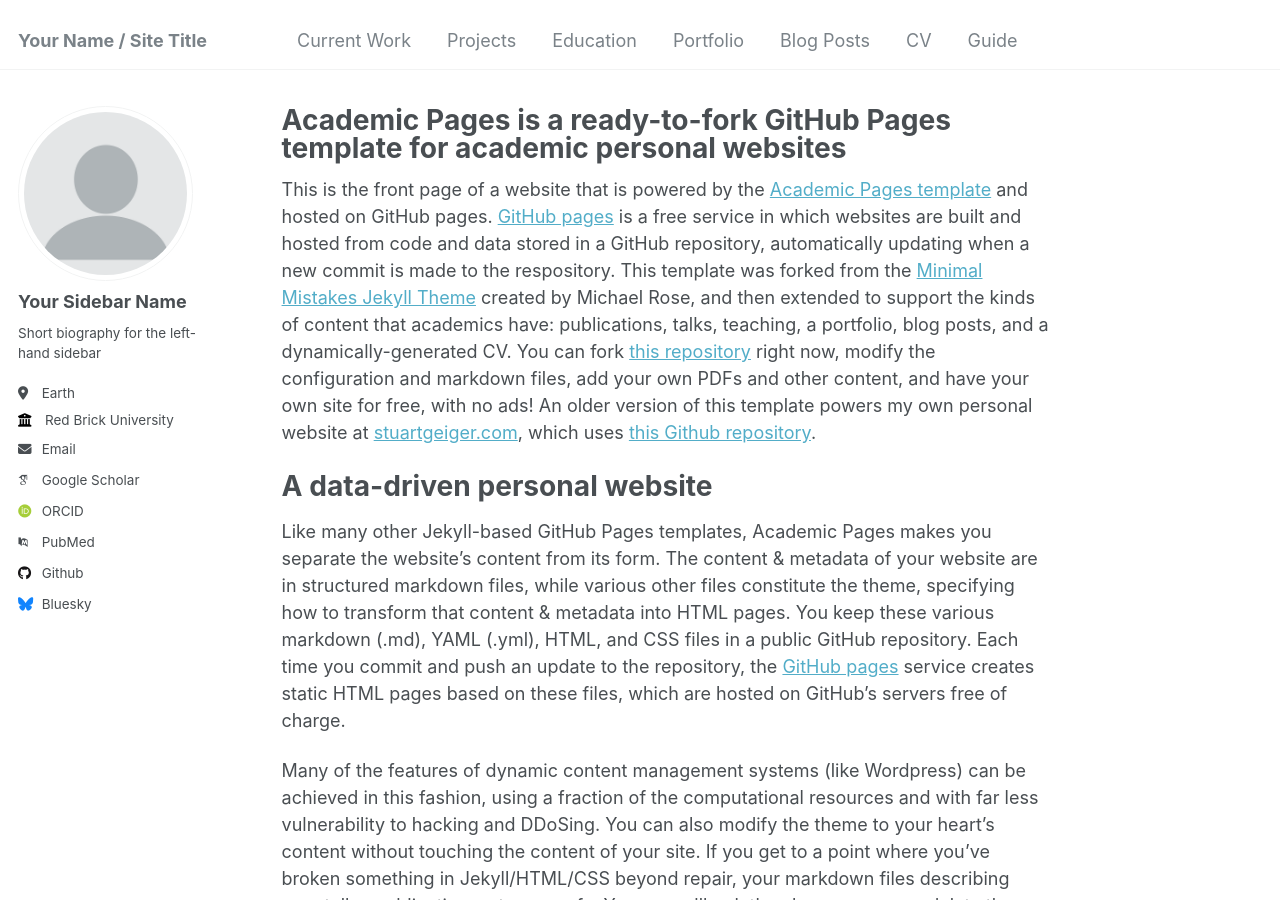
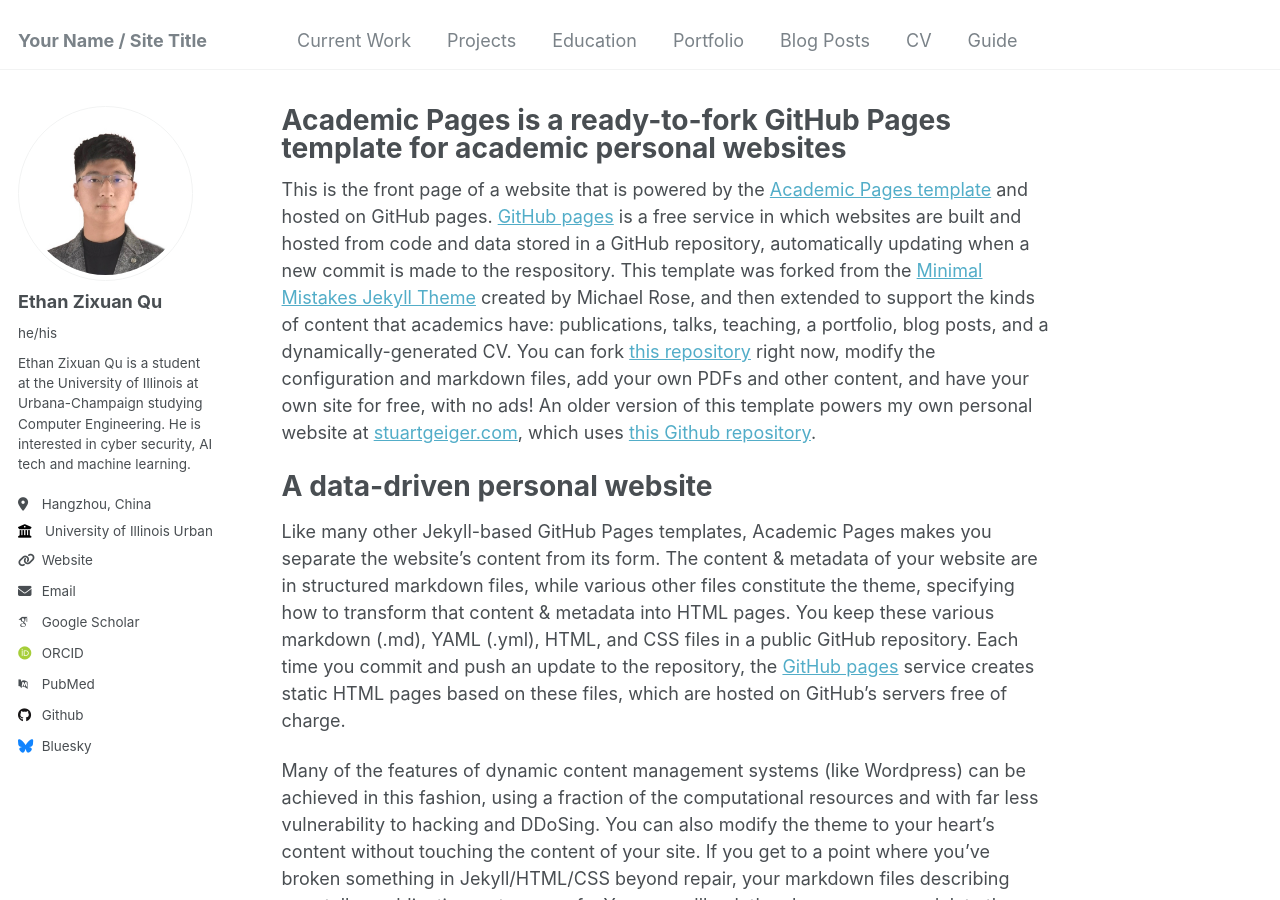
Before and after one commit to ethanq821/ethanq821.github.io, a Jekyll site: the page built from _pages/about.md, in a window 1280 px wide and 900 px high. Built offline with Jekyll 4.4.1, drawn with Linux system fonts in a browser that asks for light colours; some web fonts are replaced.

Commit message:
Update _config.yml

```diff
--- a/_config.yml
+++ b/_config.yml
@@ -21,14 +21,14 @@ repository               : "academicpages/academicpages.github.io"
 #               Additional customization can be done by editing /_includes/author-profile.html
 author:
   # Biographic information
-  avatar           : "profile.png"
-  name             : "Your Sidebar Name"
-  pronouns         : # example: "she/her"
-  bio              : "Short biography for the left-hand sidebar"
-  location         : "Earth"
-  employer         : "Red Brick University"
-  uri              : # URL
-  email            : "none@example.org"
+  avatar           : "person_pic.jpg"
+  name             : "Ethan Zixuan Qu"
+  pronouns         : "he/his"
+  bio              : "Ethan Zixuan Qu is a student at the University of Illinois at Urbana-Champaign studying Computer Engineering. He is interested in cyber security, AI tech and machine learning."
+  location         : "Hangzhou, China"
+  employer         : "University of Illinois Urbana-Champaign"
+  uri              : "http://ethanq821.github.io"
+  email            : "zixuanq3@illinois.edu"
 
   # Academic websites
   arxiv            : # URL - Update with the correct link to your profile
```
